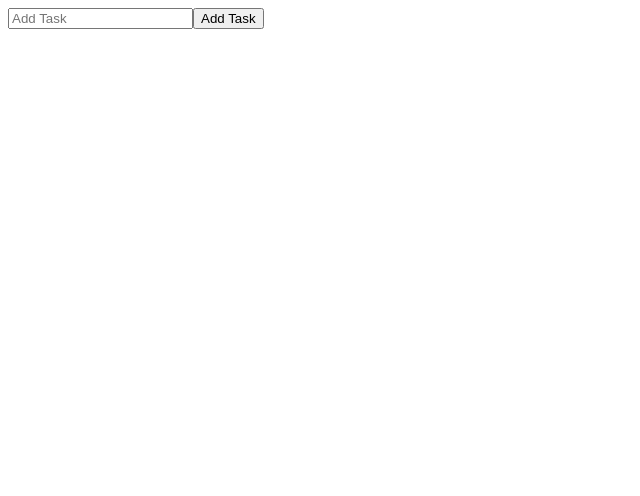
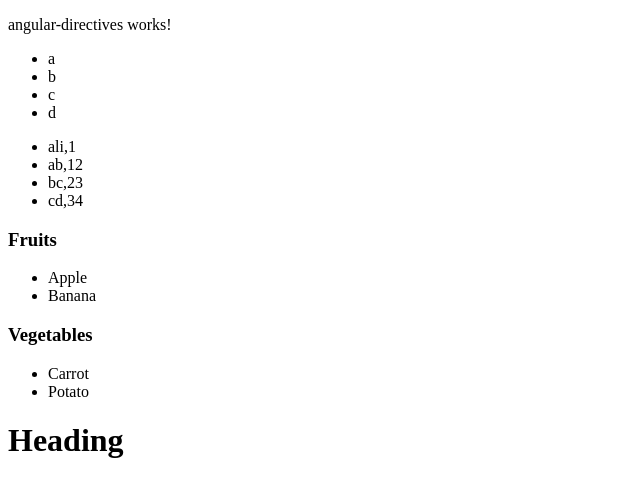
Before and after one commit to Muz1058/Angular, an Angular app: page / in a window 1280 px wide. Shown: the top 496 px of the page, without its empty margins (0-640 px from the left). Built offline with nearby package versions, Linux system fonts and the light colour scheme.

Commit message:
directives

```diff
--- /dev/null
+++ b/src/app/angular-directives/angular-directives.html
@@ -0,0 +1,29 @@
+<p>angular-directives works!</p>
+
+<ul>
+    <li *ngFor="let x of students">{{x}}    </li>
+</ul>
+
+<ul>
+    <li *ngFor= "let student of studentData">{{student.name}},{{student.age}}</li>
+</ul>
+
+
+<div *ngFor="let category of categories">
+  <h3>{{ category.name }}</h3>
+  <ul>
+    <li *ngFor="let item of category.items">{{ item }}</li>
+  </ul>
+</div>
+
+<div *ngIf="num==0":else elseBlock>
+    <h1>Heading 0</h1>
+</div>
+
+<div *ngIf="num==0; else elseBlock">
+    <h1>Heading 0</h1>
+</div>
+
+<ng-template #elseBlock>
+<h1>Heading</h1>
+</ng-template>
--- /dev/null
+++ b/src/app/angular-directives/angular-directives.ts
@@ -0,0 +1,42 @@
+import { Component } from '@angular/core';
+import { CommonModule  } from "@angular/common";
+
+
+@Component({
+  selector: 'app-angular-directives',
+  imports: [CommonModule],
+  templateUrl:'./angular-directives.html',
+  styleUrl: './angular-directives.css'
+})
+export class AngularDirectives {
+students=['a','b','c','d']
+
+
+studentData=[
+  {
+      name:'ali',
+      age:'1',
+  },
+  {
+      name:'ab',
+      age:'12',
+  },
+  {
+      name:'bc',
+      age:'23',
+  },
+  {
+      name:'cd',
+      age:'34',
+  }
+]
+
+categories = [
+  { name: 'Fruits', items: ['Apple', 'Banana'] },
+  { name: 'Vegetables', items: ['Carrot', 'Potato'] }
+];
+
+num=1;
+
+
+}
--- a/src/app/app.html
+++ b/src/app/app.html
@@ -15,4 +15,5 @@
 <!-- <app-signals></app-signals> -->
  <!-- <app-for-contextual-variable></app-for-contextual-variable> -->
  <!-- <app-two-way-binding></app-two-way-binding>  -->
-  <app-todo-list></app-todo-list>
+  <!-- <app-todo-list></app-todo-list> -->
+   <app-angular-directives></app-angular-directives>
--- a/src/app/app.ts
+++ b/src/app/app.ts
@@ -6,10 +6,11 @@ import { Signals } from './signals/signals';
 import { ForContextualVariable } from './for-contextual-variable/for-contextual-variable';
 import { TwoWayBinding } from './two-way-binding/two-way-binding';
 import { TodoList } from './todo-list/todo-list';
+import { AngularDirectives } from './angular-directives/angular-directives';
 
 @Component({
   selector: 'app-root',
-  imports: [RouterOutlet,ProfileComponent,Signals,ForContextualVariable,TwoWayBinding,TodoList],
+  imports: [RouterOutlet,ProfileComponent,Signals,ForContextualVariable,TwoWayBinding,TodoList,AngularDirectives],
   templateUrl: './app.html',
   styleUrl: './app.css'
 })
```
Also changed, not shown: src/app/angular-directives/angular-directives.css (added), 1 other file (tests, documents, lock files or other folders).
